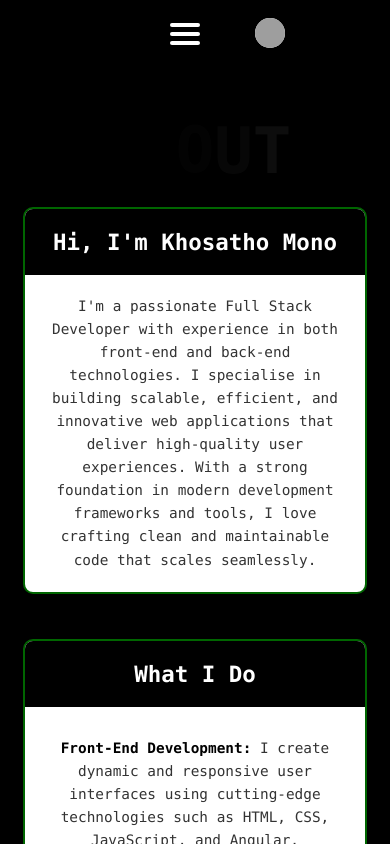
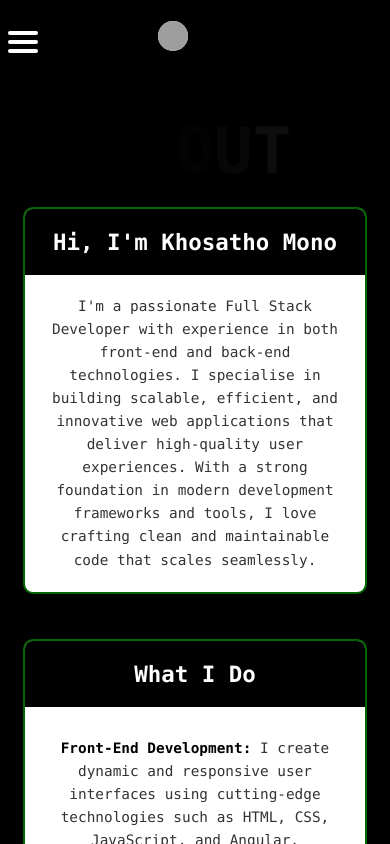
Before and after one commit to MonoK5/PORT, an Angular app: page /about in a window 390 px wide. Shown: the top 844 px of the page. Built offline with nearby package versions, Linux system fonts and the light colour scheme; grey boxes are pictures that could not be loaded.

Commit message:
updated mobile friendly navbar

```diff
--- a/src/app/Pages /nav/nav.component.css
+++ b/src/app/Pages /nav/nav.component.css
@@ -97,21 +97,21 @@ nav {
 /* Mobile Responsiveness */
 @media (max-width: 768px) {
   nav {
-    flex-direction: column; /* Stack the logo and menu vertically */
-    padding: 10px 0;
+    flex-direction: row; /* Stack the logo and menu vertically */
+    padding: 20px 0;
   }
 
   .menu {
-    flex-direction: column;
+    flex-direction: row;
     width: 100%;
     margin-top: 20px;
-    display: flex; /* Initially hide the menu */
+    display: none; /* Initially hide the menu */
   }
 
   .menu li {
     width: 100%; /* Make each item full width on mobile */
     margin-right: 0;
-    margin-bottom: 10px; /* Add spacing between menu items */
+    margin-bottom: 30px; /* Add spacing between menu items */
   }
 
   .menu li a {
```
